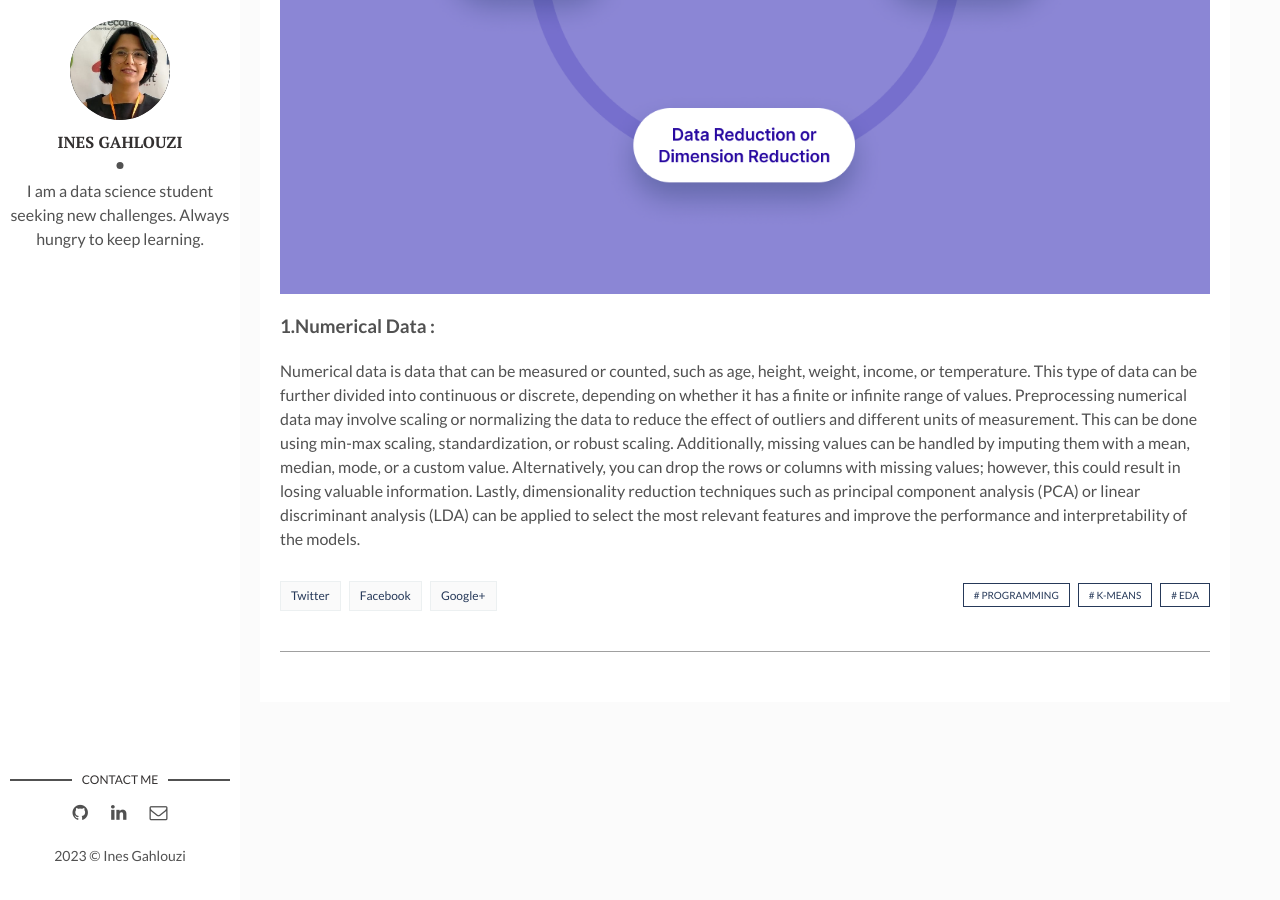
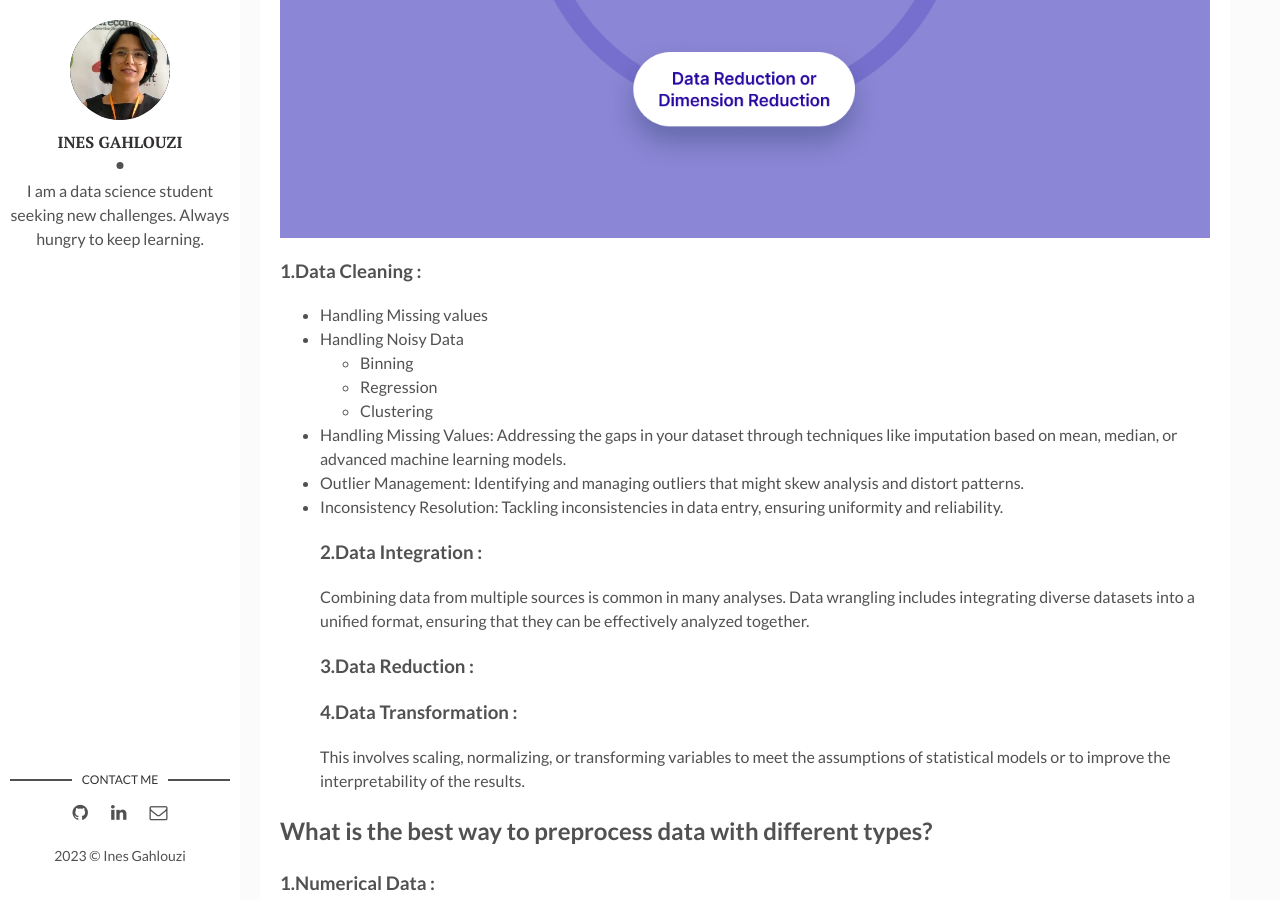
Before and after one commit to inesgh1/Ines-s-Blog, a Jekyll site: the page built from _posts/2023-11-23-preprocessing-data.markdown, in a window 1280 px wide and 900 px high, scrolled down 1752 px. Built offline with Jekyll 4.4.1, drawn with Linux system fonts in a browser that asks for light colours; comment, search, counter and statistics services are not loaded; some of the changed text lies outside the part shown.

Commit message:
Update 2023-11-23-preprocessing-data.markdown

```diff
--- a/_posts/2023-11-23-preprocessing-data.markdown
+++ b/_posts/2023-11-23-preprocessing-data.markdown
@@ -27,11 +27,26 @@ Get ready to unravel the complexities, overcome challenges, and master the art o
 Let's begin the journey!
 ## What is Data preprocessing exactly ??
 Data preprocessing is the process of transforming raw data into an understandable format. It is also an important step in data mining as we cannot work with raw data. The quality of the data should be checked before applying machine learning or data mining algorithms.
-## What is the best way to preprocess data with different types?
+
 ## Major Tasks in Data Preprocessing :
 
 ![I and My friends]({{site.baseurl}}/assets/img/tasksdata.png)
+### 1.Data Cleaning :
+ - Handling Missing values
+ - Handling Noisy Data
+     - Binning
+     - Regression
+     - Clustering
+- Handling Missing Values: Addressing the gaps in your dataset through techniques like imputation based on mean, median, or advanced machine learning models.
+- Outlier Management: Identifying and managing outliers that might skew analysis and distort patterns.
+- Inconsistency Resolution: Tackling inconsistencies in data entry, ensuring uniformity and reliability.
+  ### 2.Data Integration :
+Combining data from multiple sources is common in many analyses. Data wrangling includes integrating diverse datasets into a unified format, ensuring that they can be effectively analyzed together.
+### 3.Data Reduction :
+### 4.Data Transformation :
+This involves scaling, normalizing, or transforming variables to meet the assumptions of statistical models or to improve the interpretability of the results.
 
+## What is the best way to preprocess data with different types?
 ### 1.Numerical Data :
 Numerical data is data that can be measured or counted, such as age, height, weight, income, or temperature. This type of data can be further divided into continuous or discrete, depending on whether it has a finite or infinite range of values.
 Preprocessing numerical data may involve scaling or normalizing the data to reduce the effect of outliers and different units of measurement. This can be done using min-max scaling, standardization, or robust scaling. Additionally, missing values can be handled by imputing them with a mean, median, mode, or a custom value. Alternatively, you can drop the rows or columns with missing values; however, this could result in losing valuable information. Lastly, dimensionality reduction techniques such as principal component analysis (PCA) or linear discriminant analysis (LDA) can be applied to select the most relevant features and improve the performance and interpretability of the models.
```
